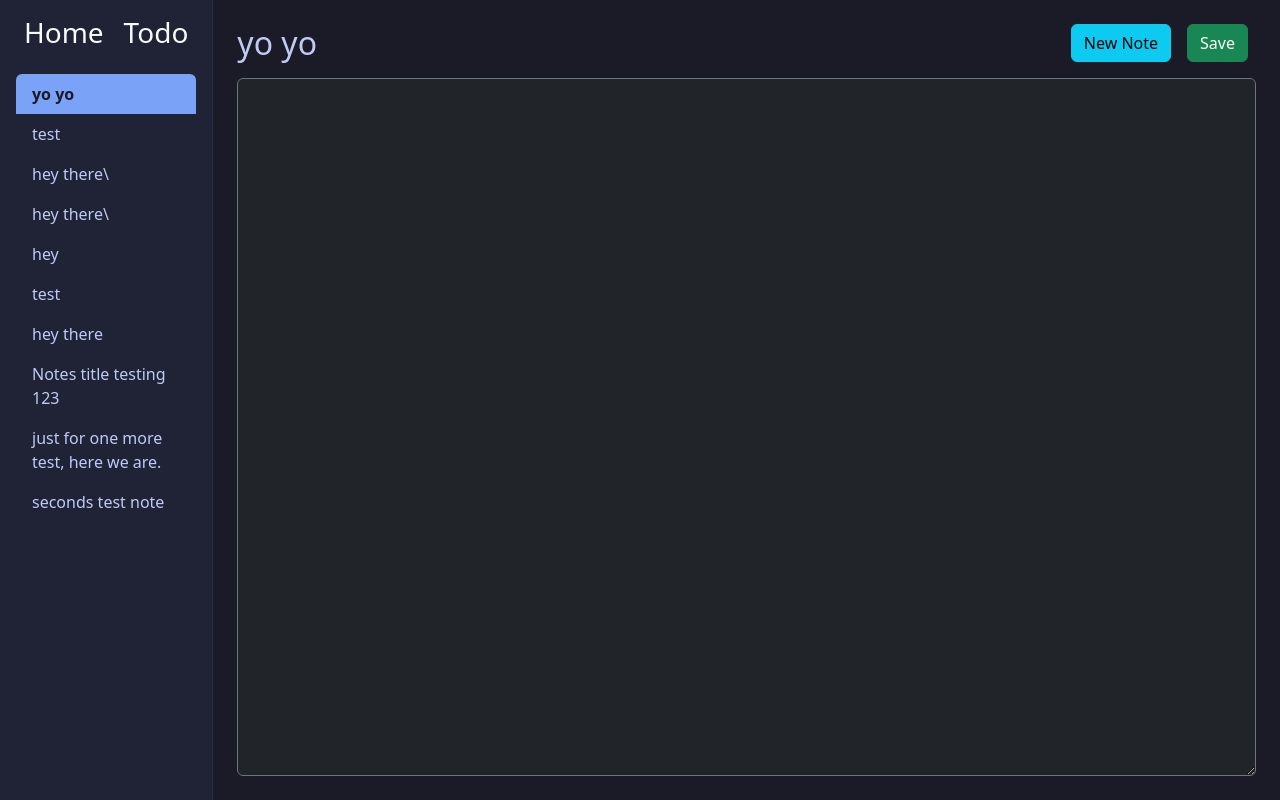
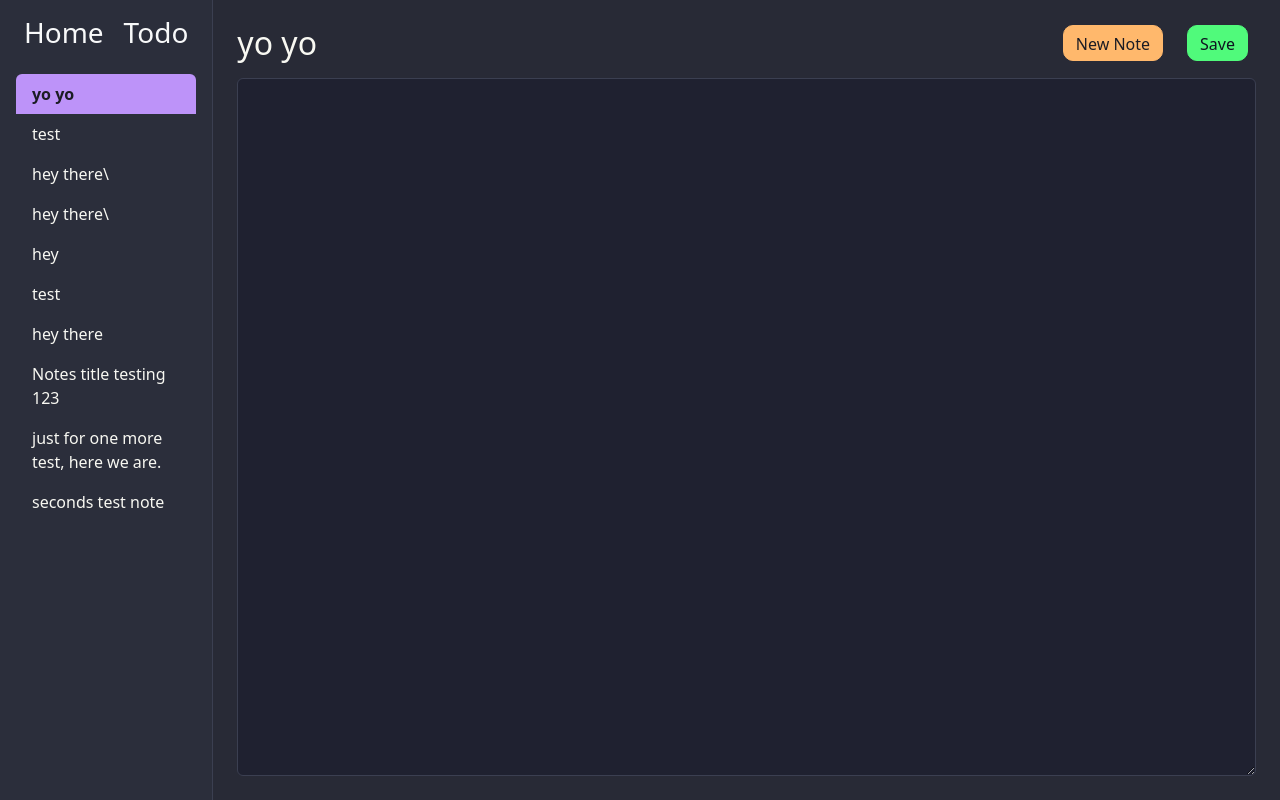
Before and after one commit to lfizzikz/django_web_apps, a Django app: page /notes/ in a window 1280 px wide. Run offline with Django 5.2, Linux system fonts and the light colour scheme; data comes from the database, SQL or seed files in the repository; both versions use the stored data as it was after the commit; some libraries are stand-ins or nearby versions.

Commit message:
create new note/added css

```diff
--- a/notes/templates/notes/index.html
+++ b/notes/templates/notes/index.html
@@ -2,36 +2,58 @@
 
 {% block style %}
 <style>
-      body {
-        height: 100vh;
-        overflow: hidden;
+      /* Dracula palette */
+      :root {
+        --bg: #282a36;
+        --surface: #2b2e3b;
+        --surface-2: #1f2130;
+        --border: #3b3f51;
+        --text: #f8f8f2;
+        --muted: #bdc2d1;
+        --subtle: #6272a4;
+        --purple: #bd93f9;
+        --green: #50fa7b;
+        --orange: #ffb86c;
+        --red: #ff5555;
       }
-      .sidebar {
-        height: 100vh;
-        overflow-y: auto;
-        background-color: #1f2335;
-        border-right: 1px solid #2b2f44;
+      body { height: 100vh; overflow: hidden; background: var(--bg); color: var(--text); }
+      .sidebar { height: 100vh; overflow-y: auto; background-color: var(--surface); border-right: 1px solid var(--border); }
+      .main-content { height: 100vh; overflow-y: auto; background-color: var(--bg); color: var(--text); }
+      .list-group-item { background: transparent; color: var(--text); border: 0; }
+      .list-group-item.active { background: var(--purple); color: #1b1c24; font-weight: 600; }
+      .empty { color: var(--subtle); font-style: italic; }
+      .btn-info { background-color: var(--orange); border-color: var(--orange); color: #1b1c24; }
+      .btn-info:hover { filter: brightness(1.05); }
+      .btn-success { background-color: var(--green); border-color: var(--green); color: #0f1320; }
+      .btn-success:hover { filter: brightness(1.05); }
+      a { color: var(--text); }
+      a:hover { color: var(--purple); }
+      .form-control { background: var(--surface-2) !important; color: var(--text) !important; border-color: var(--border) !important; }
+      .form-control:focus { border-color: var(--purple) !important; box-shadow: 0 0 0 .25rem rgba(189,147,249,.18) !important; }
+
+      /* Title input when note has no title */
+      #note_title {
+        display: inline-block;
+        background: var(--surface-2);
+        color: var(--text);
+        border: 1px solid var(--border);
+        border-radius: 10px;
+        height: 40px;
+        padding: 0 12px;
+        outline: none;
+        min-width: 280px;
       }
-      .main-content {
-        height: 100vh;
-        overflow-y: auto;
-        background-color: #1a1b26;
-        color: #c0caf5;
-      }
-      .list-group-item {
-        background: transparent;
-        color: #c0caf5;
-        border: 0;
-      }
-      .list-group-item.active {
-      background: #7aa2f7;
-      color: #1a1b26;
-      font-weight: 600;
-      }
-      .empty {
-      color:#888;
-      font-style: italic;
-      }
+      #note_title::placeholder { color: var(--subtle); }
+      #note_title:focus { border-color: var(--purple); box-shadow: 0 0 0 .25rem rgba(189,147,249,.18); }
+
+      /* Toolbar spacing */
+      .btn-toolbar { gap: 8px; }
+      .btn-group .btn { height: 36px; border-radius: 10px; }
+
+      /* Scrollbar subtle styling */
+      .sidebar::-webkit-scrollbar, .main-content::-webkit-scrollbar { width: 10px; }
+      .sidebar::-webkit-scrollbar-thumb, .main-content::-webkit-scrollbar-thumb { background: #3b3f51; border-radius: 10px; }
+      .sidebar::-webkit-scrollbar-track, .main-content::-webkit-scrollbar-track { background: #2b2e3b; }
 </style>
 {% endblock %}
 {% block body %}
@@ -61,15 +83,23 @@
         <div class="col-9 col-md-10 main-content p-4 d-flex flex-column vh-100">
           {% if selected_note %}
           <div class="d-flex justify-content-between align-items-center mb-3">
+            {% if selected_note.title %}
             <h2 class="mb-0">{{ selected_note.title }}</h2>
+            {% else %}
+            <form action="{% url 'notes:save' %}?note={{ selected_note.id }}" id="save_form" method="post">
+            {% csrf_token %}
+            <input type="text" id="note_title" class="mb-0" name="note_title" value="">
+            </form>
+            {% endif %}
               <div class="btn-toolbar">
                 <div class="btn-group mx-2">
-                  <button type="submit" class="btn btn-info">New Note</button>
+                  <form action="{% url 'notes:new_note' %}" id="new_form" method="post">
+                    {% csrf_token %}
+                    <button type="submit" form="new_form" class="btn btn-info">New Note</button>
+                  </form>
                 </div>
                 <div class="btn-group mx-2">
-                  <form action="{% url 'notes:save' %}?note={{ selected_note.id }}" method="post">
-                  {% csrf_token %}
-                  <button type="submit" class="btn btn-success">Save</button>
+                  <button type="submit" class="btn btn-success" form="save_form">Save</button>
                 </div>
               </div>
           </div>
@@ -77,10 +107,6 @@
             id="note_body" rows="" cols=""name="note_body">
             {{ selected_note.body}}
           </textarea>
-            </form>
-          {% else %}
-          <h2>No note selected</h2>
-          <p class="empty" style="white-space:pre-wrap">Create note first</p>
           {% endif %}
         </div>
       </div>
--- a/notes/urls.py
+++ b/notes/urls.py
@@ -5,5 +5,6 @@ from . import views
 app_name = "notes"
 urlpatterns = [
     path("", views.index, name="index"),
-    path("save/", views.save, name="save")
+    path("save/", views.save, name="save"),
+    path("new_note/", views.new_note, name="new_note"),
 ]
--- a/notes/views.py
+++ b/notes/views.py
@@ -1,5 +1,6 @@
 from datetime import datetime
 from django.shortcuts import get_object_or_404, render, redirect
+from django.urls import reverse
 from .models import Notes
 
 # Create your views here.
@@ -23,10 +24,19 @@ def save(request):
     if request.method == "POST":
         note_id = request.GET.get("note")
         if note_id:
-            note_body_action = get_object_or_404(Notes, pk=note_id)
+            note_action = get_object_or_404(Notes, pk=note_id)
             note_body = request.POST.get("note_body", "")
-            note_body_action.body = note_body
-            note_body_action.updated_at = datetime.now()
-            note_body_action.save(update_fields=["body", "updated_at"])
+            note_title = request.POST.get("note_title", "")
+            note_action.body = note_body
+            note_action.title = note_title
+            note_action.updated_at = datetime.now()
+            note_action.save(update_fields=["body", "updated_at", "title"])
 
             return redirect("notes:index")
+
+
+def new_note(request):
+    if request.method == "POST":
+        new_note = Notes.objects.create(title="", body="", created_at=datetime.now())
+
+        return redirect(f"{reverse('notes:index')}?note={new_note.pk}")
```
Also changed, not shown: home/templates/home/index.html (+24 -19 lines), todo/static/todo/css/index.css (+39 -26 lines), db.sqlite3.
